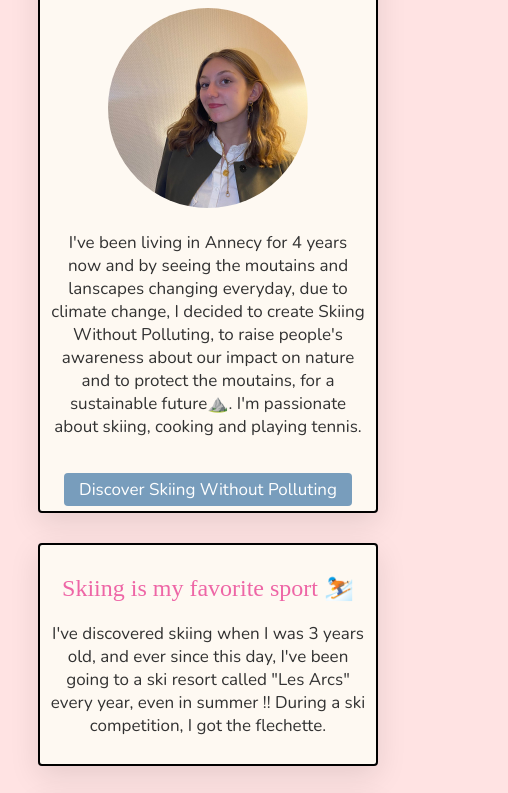
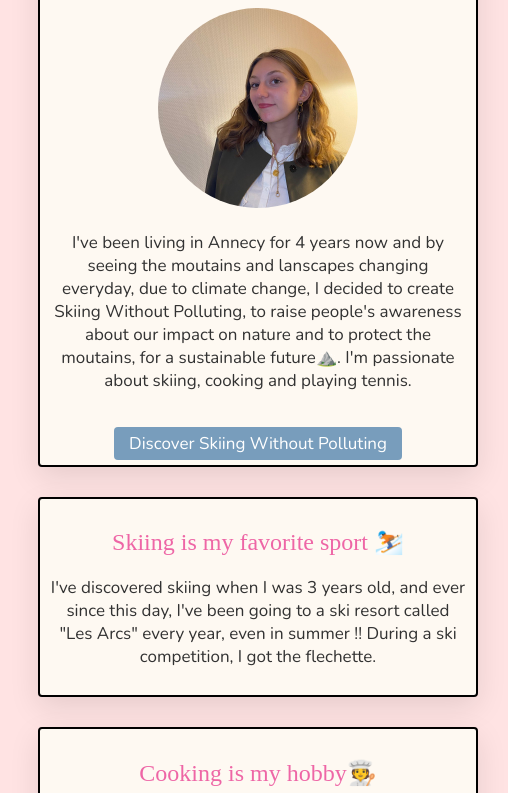
Before and after one commit to marie-ferriere/my-profile, a plain HTML site: page index.html in a window 390 px wide. Shown: the part 120-913 px from the top of the page, 508 px wide, since content can reach past the window. Drawn offline with nearby package versions, Linux system fonts and the light colour scheme; a web font is replaced by a local one.

Commit message:
Add files via upload

```diff
--- a/style.css
+++ b/style.css
@@ -38,19 +38,20 @@ div {
 	width: 900px;
 	margin: 30px auto;
 	border: none;
-	background: #FFE3E3 ;
+	background: #FFE3E3;
 }
 
-@media (max-width :760px){
+@media (max-width: 760px) {
 	.container {
-	width: 600px;
+		width: 600px;
+	}
 }
 
-@media (max-width :500px){
+@media (max-width: 600px) {
 	.container {
-	width: 400px;
+		width: 500px;
+	}
 }
-
 
 .box-design {
 	background: #FEF9F2;
@@ -91,6 +92,7 @@ div {
 	font-size: 50px;
 }
 
+
 #introduction p {
 	margin-bottom: 40px;
 }
```
